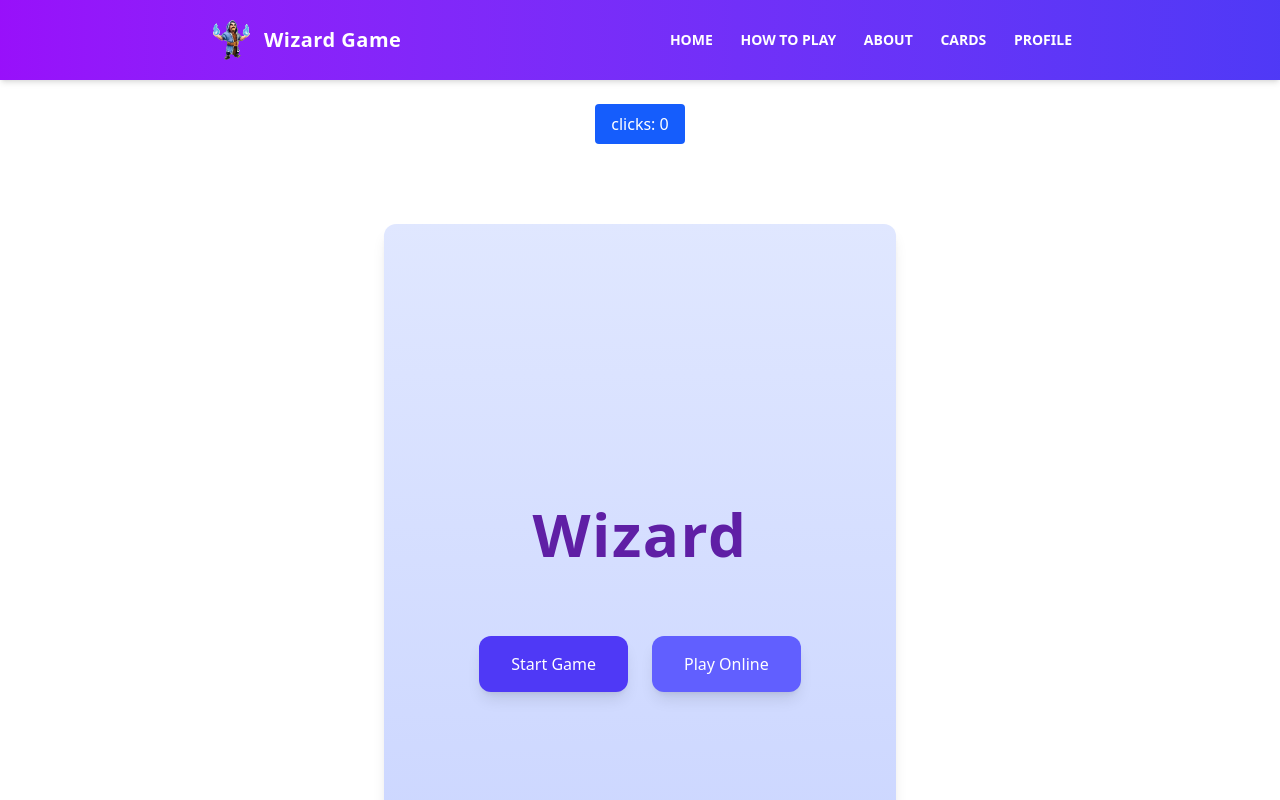
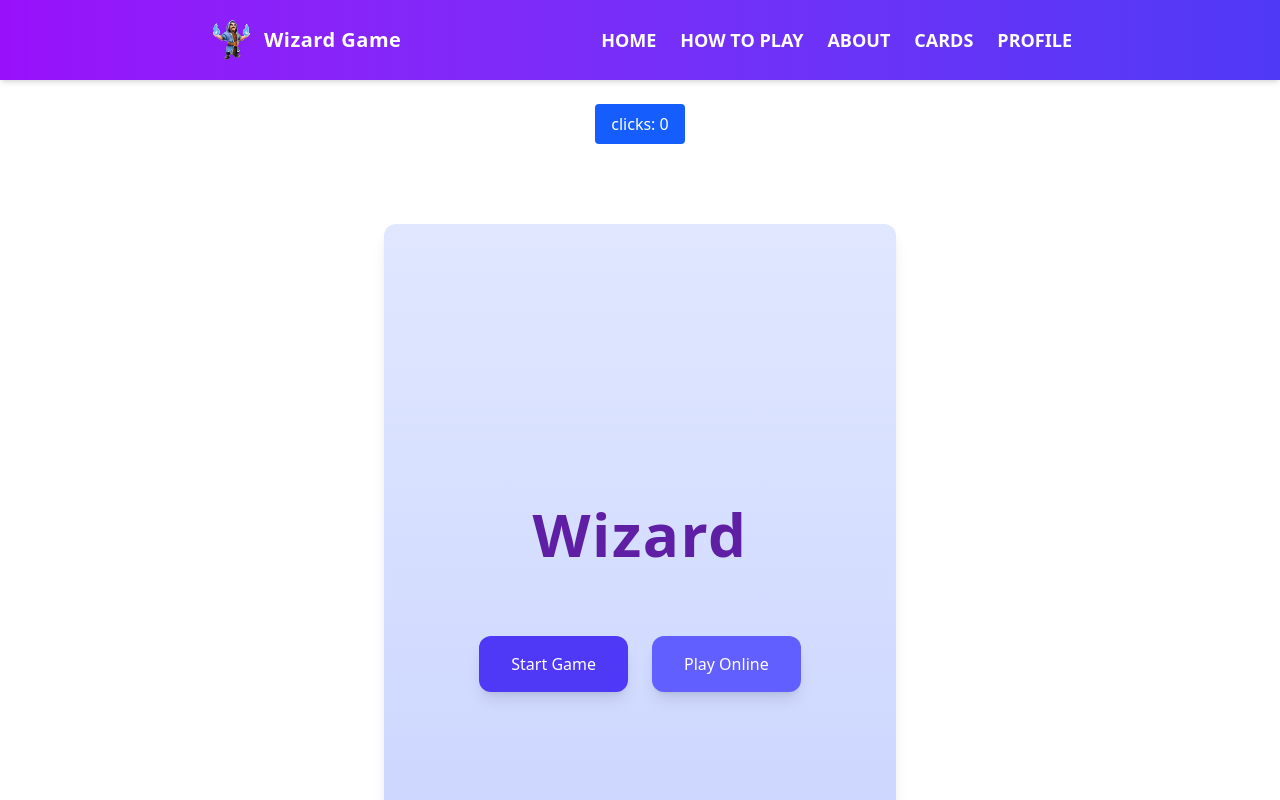
Before and after one commit to tf664/worldwidewizard, a SvelteKit app: page / in a window 1280 px wide. Shown: the top 800 px of the page. Built offline with nearby package versions, Linux system fonts and the light colour scheme.

Commit message:
Adds mobile support for menu bar

```diff
--- a/package.json
+++ b/package.json
@@ -43,6 +43,7 @@
 		"express": "^4.21.2",
 		"sharp": "^0.34.3",
 		"socket.io": "^4.8.1",
-		"socket.io-client": "^4.8.1"
+		"socket.io-client": "^4.8.1",
+		"svelte-hamburgers": "^5.0.0"
 	}
 }
--- a/src/routes/+layout.svelte
+++ b/src/routes/+layout.svelte
@@ -2,34 +2,69 @@
 	import '../app.css';
 	import { goto } from '$app/navigation';
 	import { injectAnalytics } from '@vercel/analytics/sveltekit';
+	import { Hamburger } from 'svelte-hamburgers';
+	import Menu from './Menu.svelte';
 
 	// Initialize Vercel Analytics
 	injectAnalytics();
+
+	let open = false;
 </script>
 
 <header class="bg-gradient-to-r from-purple-600 to-indigo-600 text-white shadow-md">
 	<nav class="max-w-4xl mx-auto flex items-center justify-between p-4">
-		<a href="/" on:click|preventDefault={() => goto('/')}
-			class="font-extrabold text-xl tracking-wide flex items-center space-x-2">
+		<a
+			href="/"
+			on:click|preventDefault={() => goto('/')}
+			class="font-extrabold text-xl tracking-wide flex items-center space-x-2"
+		>
 			<img src="/favicon.svg" alt="Wizard" class="w-12 h-12" />
 			<span>Wizard Game</span>
 		</a>
-		<div class="space-x-6 text-sm font-semibold uppercase">
-			<a href="/" on:click|preventDefault={() => goto('/')} class="hover:underline hover:text-yellow-300">Home</a>
-			<a href="/howtoplay" on:click|preventDefault={() => goto('/howtoplay')} class="hover:underline hover:text-yellow-300">How to play</a>
-			<a href="/about" on:click|preventDefault={() => goto('/about')} class="hover:underline hover:text-yellow-300">About</a>
-			<a href="/cards" on:click|preventDefault={() => goto('/cards')} class="hover:underline hover:text-yellow-300">Cards</a>
-			<a href="/profile" on:click|preventDefault={() => goto('/profile')} class="hover:underline hover:text-yellow-300">Profile</a>
+
+		<!-- Desktop Nav -->
+		<div class="hidden sm:flex space-x-6 text-base lg:text-lg font-semibold uppercase">
+			<a
+				href="/"
+				on:click|preventDefault={() => goto('/')}
+				class="hover:underline hover:text-yellow-300">Home</a
+			>
+			<a
+				href="/howtoplay"
+				on:click|preventDefault={() => goto('/howtoplay')}
+				class="hover:underline hover:text-yellow-300">How to play</a
+			>
+			<a
+				href="/about"
+				on:click|preventDefault={() => goto('/about')}
+				class="hover:underline hover:text-yellow-300">About</a
+			>
+			<a
+				href="/cards"
+				on:click|preventDefault={() => goto('/cards')}
+				class="hover:underline hover:text-yellow-300">Cards</a
+			>
+			<a
+				href="/profile"
+				on:click|preventDefault={() => goto('/profile')}
+				class="hover:underline hover:text-yellow-300">Profile</a
+			>
+		</div>
+
+		<!-- Mobile Hamburger -->
+		<div class="sm:hidden">
+			<Hamburger bind:open --color="white" />
 		</div>
 	</nav>
+
+	<!-- Mobile Menu -->
+	<Menu bind:open />
 </header>
 
 <main class="w-full max-w-screen-xl mx-auto mt-6 px-4">
 	<slot />
 </main>
 
-<div>
-	<footer class="max-w-4xl mx-auto mt-16 px-6 py-4 border-t text-center text-gray-500 text-xs">
-		&copy; 2025 Wizard Game. All rights reserved.
-	</footer>
-</div>
+<footer class="max-w-4xl mx-auto mt-16 px-6 py-4 border-t text-center text-gray-500 text-xs">
+	&copy; 2025 Wizard Game. All rights reserved.
+</footer>
--- /dev/null
+++ b/src/routes/Menu.svelte
@@ -0,0 +1,43 @@
+<script lang="ts">
+	import { goto } from '$app/navigation';
+	export let open = false;
+
+	function navigate(path: string) {
+		open = false; // closes menu
+		goto(path);
+	}
+</script>
+
+<div
+	class={`sm:hidden bg-purple-700 transition-all duration-300 ease-in-out overflow-hidden ${
+		open ? 'max-h-96 opacity-100 py-4' : 'max-h-0 opacity-0 py-0'
+	}`}
+>
+	<div class="flex flex-col items-center space-y-4 text-sm font-semibold uppercase text-white">
+		<a
+			href="/"
+			on:click|preventDefault={() => navigate('/')}
+			class="hover:underline hover:text-yellow-300">Home</a
+		>
+		<a
+			href="/howtoplay"
+			on:click|preventDefault={() => navigate('/howtoplay')}
+			class="hover:underline hover:text-yellow-300">How to play</a
+		>
+		<a
+			href="/about"
+			on:click|preventDefault={() => navigate('/about')}
+			class="hover:underline hover:text-yellow-300">About</a
+		>
+		<a
+			href="/cards"
+			on:click|preventDefault={() => navigate('/cards')}
+			class="hover:underline hover:text-yellow-300">Cards</a
+		>
+		<a
+			href="/profile"
+			on:click|preventDefault={() => navigate('/profile')}
+			class="hover:underline hover:text-yellow-300">Profile</a
+		>
+	</div>
+</div>
```
Also changed, not shown: 1 other file (tests, documents, lock files or other folders).
